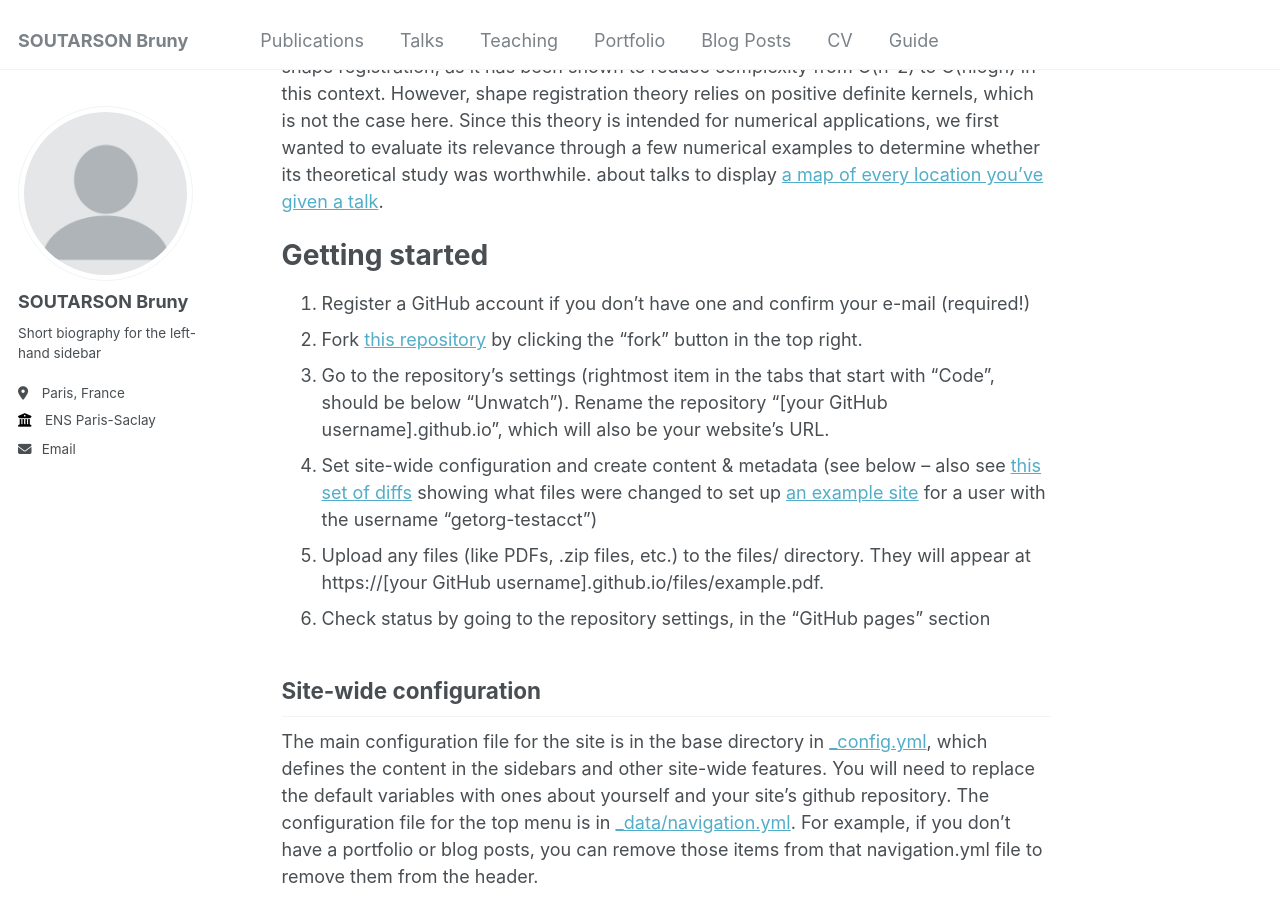
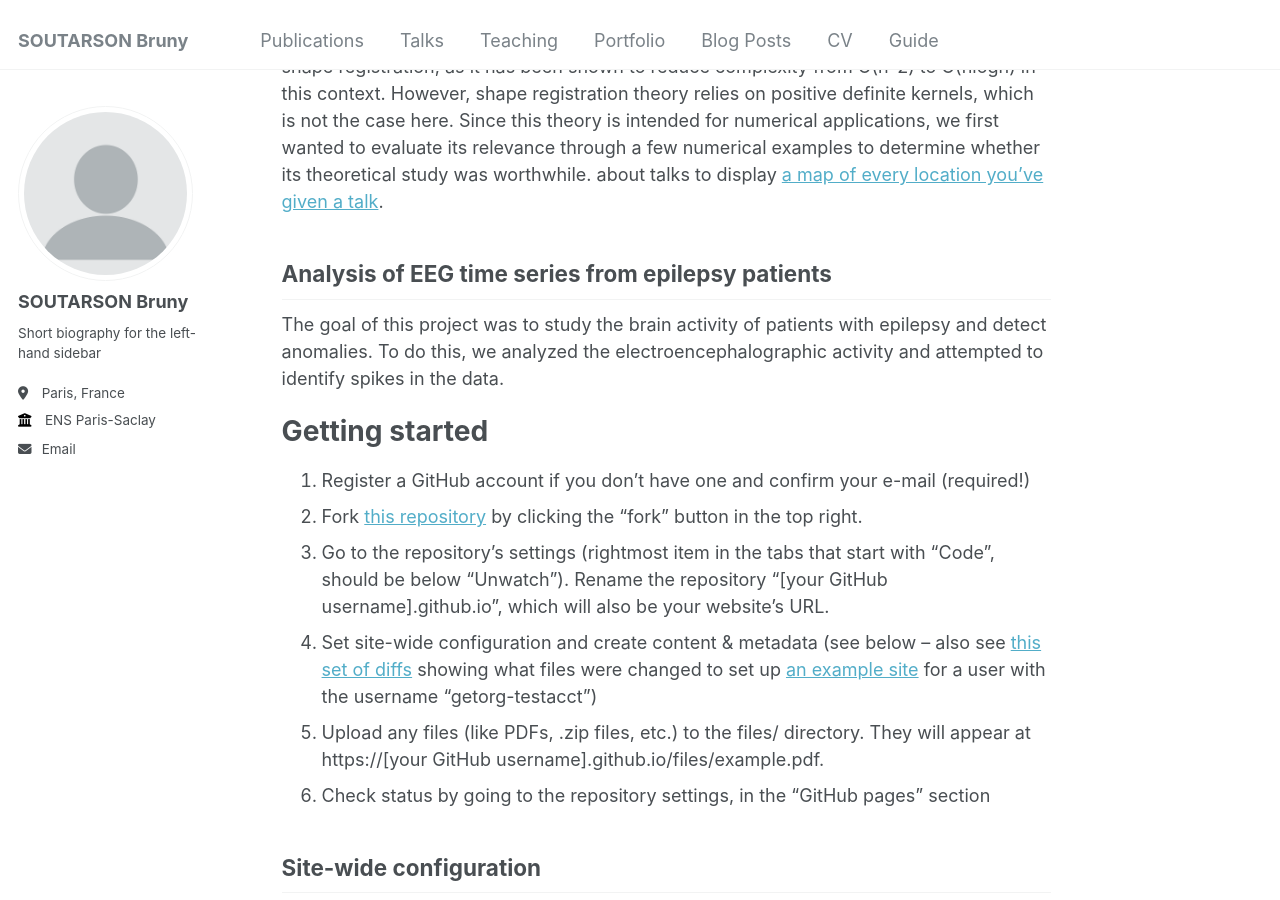
Before and after one commit to brutheg/brutheg.github.io, a Jekyll site: the page built from _pages/about.md, in a window 1280 px wide and 900 px high, scrolled down 528 px. Built offline with Jekyll 4.4.1, drawn with Linux system fonts in a browser that asks for light colours.

Commit message:
Update about.md

```diff
--- a/_pages/about.md
+++ b/_pages/about.md
@@ -19,6 +19,10 @@ Energy distance kernel for registration
 ------
 The aim of this project was to assess the relevance of the energy distance kernel for shape registration, as it has been shown to reduce complexity from O(n^2) to O(nlogn) in this context. However, shape registration theory relies on positive definite kernels, which is not the case here. Since this theory is intended for numerical applications, we first wanted to evaluate its relevance through a few numerical examples to determine whether its theoretical study was worthwhile.
 about talks to display [a map of every location you've given a talk](https://academicpages.github.io/talkmap.html).
+
+Analysis of EEG time series from epilepsy patients
+------
+The goal of this project was to study the brain activity of patients with epilepsy and detect anomalies. To do this, we analyzed the electroencephalographic activity and attempted to identify spikes in the data.
 
 Getting started
 ======
```
